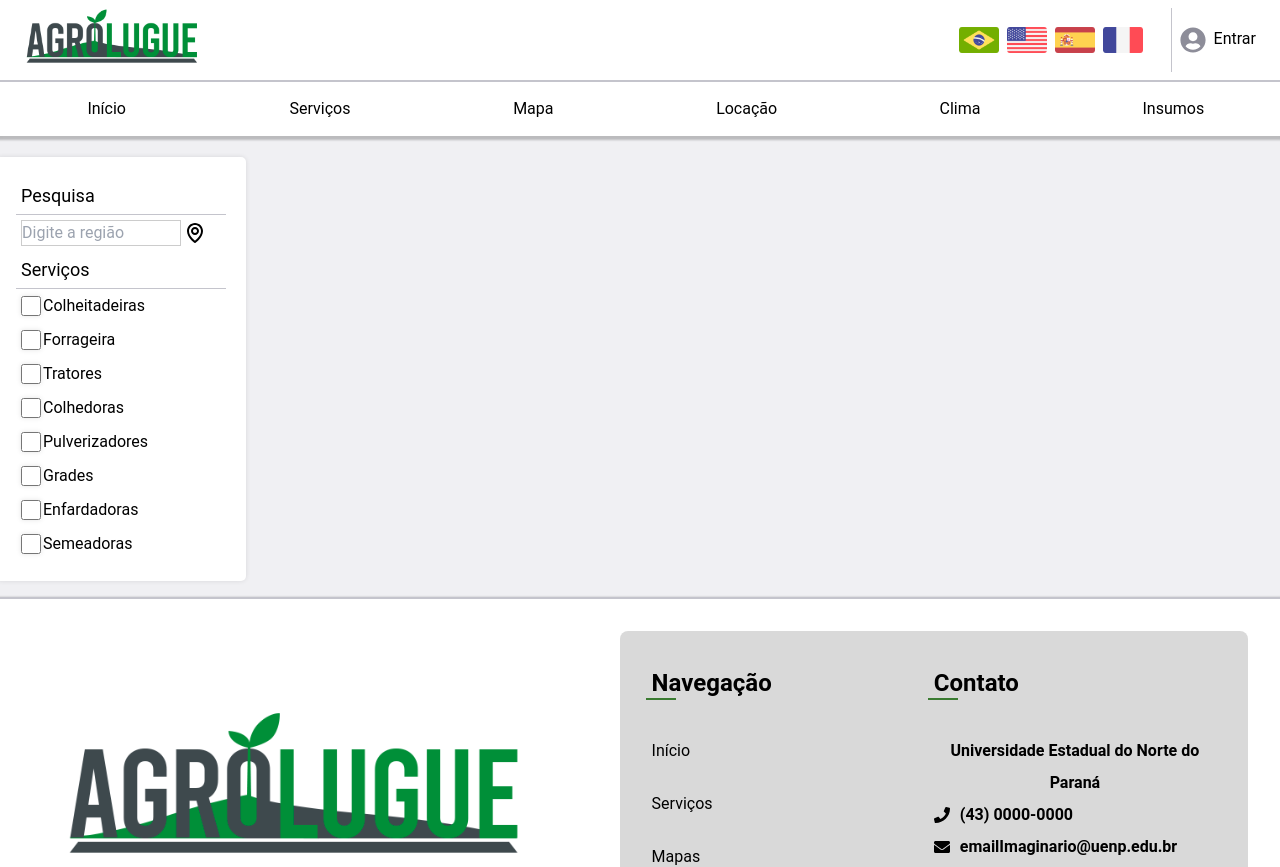
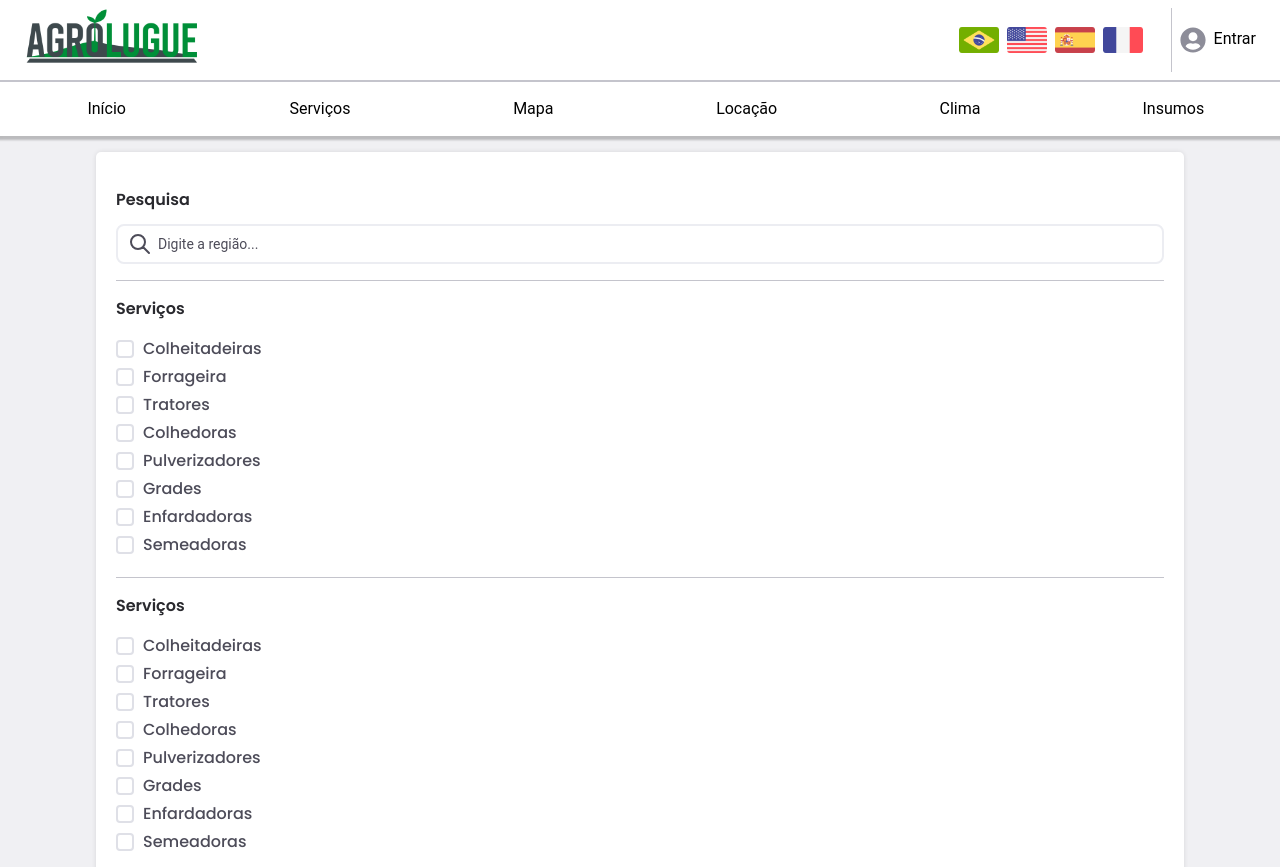
Before and after one commit to Jh0wjso/Geniuscon2022, a React (Vite) app in the folder Client/: page /servicos in a window 1280 px wide. Shown: the top 867 px of the page. Built offline with nearby package versions, Linux system fonts and the light colour scheme.

Commit message:
:lipstick: style: Filter

```diff
--- a/Client/index.html
+++ b/Client/index.html
@@ -4,6 +4,11 @@
     <meta charset="UTF-8" />
     <link rel="icon" type="image/svg+xml" href="/vite.svg" />
     <meta name="viewport" content="width=device-width, initial-scale=1.0" />
+
+    <link rel="preconnect" href="https://fonts.googleapis.com">
+    <link rel="preconnect" href="https://fonts.gstatic.com" crossorigin>
+    <link href="https://fonts.googleapis.com/css2?family=Poppins:wght@100;200;300;500;600;700;900&display=swap" rel="stylesheet">
+
     <title>Vite + React + TS</title>
   </head>
   <body>
--- a/Client/src/components/Filter/index.tsx
+++ b/Client/src/components/Filter/index.tsx
@@ -1,5 +1,4 @@
 import './styles.css'
-import { BiMap } from 'react-icons/bi'
 
 interface FilterProps {
   title: string
@@ -8,23 +7,41 @@ interface FilterProps {
 
 export function Filter({ title, opcoes }: FilterProps) {
   return (
-    <div className="filter">
+    <div className="filter overflow-y-auto scroll-syles">
       <div className="filter-body">
         <form action="" method="post">
           <div className="opcoes">
+            <div className="filter-search">
               <h5 className="filter-title">Pesquisa</h5>
-            <ul>
-              <li>
+              <span className="relative text-gray-400">
+                <span className="absolute inset-y-0 left-0 flex items-center pl-2">
+                  <button
+                    type="submit"
+                    className="p-1 focus:outline-none focus:shadow-outline"
+                  >
+                    <svg
+                      fill="none"
+                      stroke="currentColor"
+                      strokeLinecap="round"
+                      strokeLinejoin="round"
+                      strokeWidth="2"
+                      viewBox="0 0 24 24"
+                      className="w-6 h-6"
+                    >
+                      <path d="M21 21l-6-6m2-5a7 7 0 11-14 0 7 7 0 0114 0z"></path>
+                    </svg>
+                  </button>
+                </span>
                 <input
-                  id="filter-search"
-                  type="text"
-                  placeholder="Digite a região"
+                  type="search"
+                  name="q"
+                  className="py-2 text-sm text-white rounded-md pl-10 focus:outline-none focus:bg-white focus:text-gray-900"
+                  placeholder="Digite a região..."
+                  autoComplete="off"
                 />
-                <button id="filter-button" type="submit">
-                  <BiMap size={24} />
-                </button>
-              </li>
-            </ul>
+              </span>
+            </div>
+            <div>
               <h5 className="filter-title">{title}</h5>
               <ul>
                 {opcoes.map((opcao) => {
@@ -37,6 +54,46 @@ export function Filter({ title, opcoes }: FilterProps) {
                 })}
               </ul>
             </div>
+            <div>
+              <h5 className="filter-title">{title}</h5>
+              <ul>
+                {opcoes.map((opcao) => {
+                  return (
+                    <li key={opcao}>
+                      <input type="checkbox" />
+                      <label>{opcao}</label>
+                    </li>
+                  )
+                })}
+              </ul>
+            </div>
+            <div>
+              <h5 className="filter-title">{title}</h5>
+              <ul>
+                {opcoes.map((opcao) => {
+                  return (
+                    <li key={opcao}>
+                      <input type="checkbox" />
+                      <label>{opcao}</label>
+                    </li>
+                  )
+                })}
+              </ul>
+            </div>
+            <div>
+              <h5 className="filter-title">{title}</h5>
+              <ul>
+                {opcoes.map((opcao) => {
+                  return (
+                    <li key={opcao}>
+                      <input type="checkbox" />
+                      <label>{opcao}</label>
+                    </li>
+                  )
+                })}
+              </ul>
+            </div>
+          </div>
         </form>
       </div>
     </div>
--- a/Client/src/components/Filter/styles.css
+++ b/Client/src/components/Filter/styles.css
@@ -1,12 +1,11 @@
 .filter {
   background-color: #fff;
-  right: 100px;
   padding: 10px;
-  margin-top: 5px;
   border-radius: 5px;
   box-shadow: 0 0 5px 0 rgba(0, 0, 0, 0.1);
   height: fit-content;
-  width: 250px;
+  width: 100%;
+  height: 100%;
   position: relative;
 }
 
@@ -14,27 +13,60 @@
   padding: 10px;
 }
 
+.filter .filter-body .opcoes {
+  @apply pb-40
+}
+
+.filter .filter-body .opcoes div {
+  border-bottom-width: 1px;
+  @apply py-4;
+}
+
 .filter .filter-body h5 {
-  padding: 5px;
-  border-bottom-width: 1px;
-  font-size: large;
+  font-size: 16px;
+  font-family: "Poppins", sans-serif;
+  font-weight: 600;
+  @apply pb-3 text-gray-600;
 }
 
 .filter .filter-body li {
   display: flex;
   align-items: center;
-  padding: 5px;
   gap: 2px;
+  @apply my-1
+}
+
+.filter .filter-body li label {
+  font-family: Poppins, sans-serif;
+  font-weight: 400;
+  @apply text-gray-400;
 }
 
 .filter .filter-body input[type="checkbox"] {
-  width: 20px;
-  box-shadow: 0 0 5px 0 rgba(0, 0, 0, 0.1);
-  width: 20px;
-  height: 20px;
+  appearance: none;
+  cursor: pointer;
+  border: 2px solid rgb(223, 224, 231);
+  width: 18px;
+  height: 18px;
+  padding: 0px;
+  margin-right: 7px;
+  border-radius: 4px;
 }
 
-.filter .filter-body #filter-search {
-  width: 160px;
-  border: 1px solid #ccc;
+.filter .filter-body input[type="checkbox"]:checked {
+  border: 0px;
+  background-color: theme(colors.green.brasao2);
+  background-image: url(/src/assets/img/icon/check-white.svg);
+  background-position: center center;
+  background-repeat: no-repeat;
 }
+
+.filter .filter-body .filter-search input {
+  border-radius: 8px;
+  width: 100%;
+  height: 40px;
+  border: 2px solid #ecedf2;
+  -webkit-box-sizing: border-box;
+  box-sizing: border-box;
+  font-size: 14px;
+}
--- a/Client/src/styles/global.css
+++ b/Client/src/styles/global.css
@@ -123,6 +123,19 @@ section {
   @apply text-center
 }
 
+.scroll-syles::-webkit-scrollbar {
+  width: 5px;
+}
+
+.scroll-syles::-webkit-scrollbar-track {
+  background-color: transparent;
+}
+
+.scroll-syles::-webkit-scrollbar-thumb {
+  background-color: theme(colors.gray.200);
+  border-radius: 20px;
+}
+
 input, textarea {
   outline: none;
 }
--- a/Client/tailwind.config.cjs
+++ b/Client/tailwind.config.cjs
@@ -23,6 +23,7 @@ module.exports = {
           500: '#81D8F7',
         },
         orange: {
+          200: '#FF690F',
           500: '#FBA94C',
         },
         red: {
@@ -33,17 +34,13 @@ module.exports = {
           150: '#Ececec',
           200: '#C4C4CC',
           300: '#8D8D99',
+          400: '#4d4c59',
           500: '#323238',
           550: '#333333',
           600: '#29292E',
           700: '#121214',
           900: '#09090A',
         },
-        orange: {
-          100: '#FBA94C',
-          200: '#FF690F',
-        }
-        ,
         grayHover: '#CCCCCC',
       },
     },
```
Also changed, not shown: Client/src/assets/img/icon/check-white.svg (added). Lines whose indentation alone changed are shown as unchanged.
